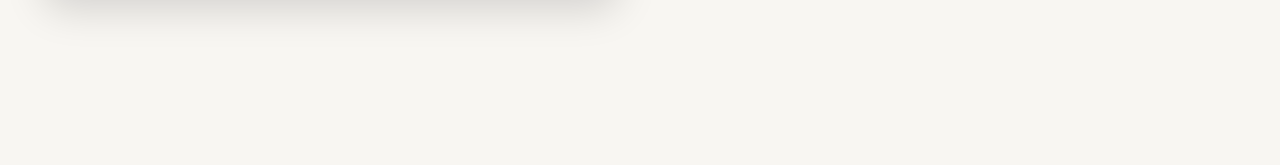
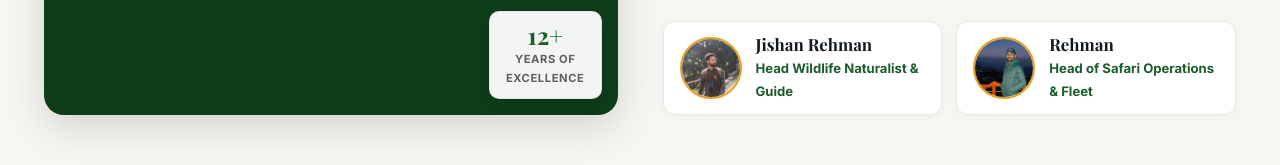
Before and after one commit to souravvishnoi347-star/junglesafari, a website: page index.html in a window 1280 px wide. Shown: the part 1767-1932 px from the top of the page. Drawn offline with nearby package versions, Linux system fonts and the light colour scheme.

Commit message:
Showcase Jishan Rehman and Rehman leadership cards with portraits on homepage

```diff
--- a/index.html
+++ b/index.html
@@ -433,6 +433,24 @@
                                     <div>
                                         <h4>Safety First</h4>
                                         <p>Full visitor insurance, safe distance, and strict eco-ethics.</p>
+                                    </div>
+                                </div>
+                            </div>
+
+                            <!-- Safari Leaders Mini Cards -->
+                            <div style="margin-top:24px; display:grid; grid-template-columns:repeat(auto-fit, minmax(240px, 1fr)); gap:14px;">
+                                <div style="display:flex; align-items:center; gap:14px; background:#fff; padding:12px 16px; border-radius:12px; border:1px solid #e1ebe3; box-shadow:0 2px 10px rgba(0,0,0,0.04);">
+                                    <img src="assets/images/Jishan%20rehman%20guide%20name.jpeg" alt="Jishan Rehman" style="width:62px; height:62px; border-radius:50%; object-fit:cover; border:2px solid var(--accent); flex-shrink:0;" loading="lazy">
+                                    <div>
+                                        <h4 style="margin:0 0 2px 0; font-size:1.05rem; color:var(--dark);">Jishan Rehman</h4>
+                                        <p style="margin:0; font-size:0.82rem; color:var(--primary); font-weight:700;">Head Wildlife Naturalist &amp; Guide</p>
+                                    </div>
+                                </div>
+                                <div style="display:flex; align-items:center; gap:14px; background:#fff; padding:12px 16px; border-radius:12px; border:1px solid #e1ebe3; box-shadow:0 2px 10px rgba(0,0,0,0.04);">
+                                    <img src="assets/images/Rehman.jpeg" alt="Rehman" style="width:62px; height:62px; border-radius:50%; object-fit:cover; border:2px solid var(--accent); flex-shrink:0;" loading="lazy">
+                                    <div>
+                                        <h4 style="margin:0 0 2px 0; font-size:1.05rem; color:var(--dark);">Rehman</h4>
+                                        <p style="margin:0; font-size:0.82rem; color:var(--primary); font-weight:700;">Head of Safari Operations &amp; Fleet</p>
                                     </div>
                                 </div>
                             </div>
```
